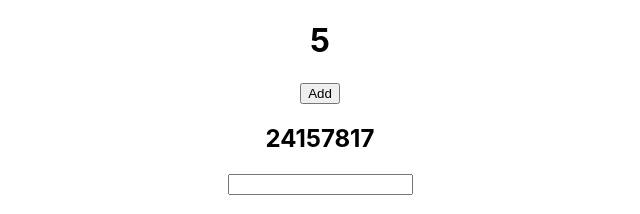
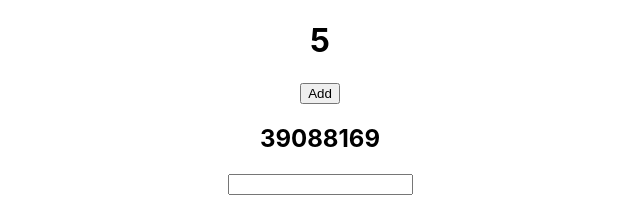
Before and after one commit to Rosenmatt1/HookswithTypescript, a React (Create React App) app: page / in a window 1280 px wide. Shown: the top 214 px of the page, without its empty margins (320-960 px from the left). Built offline with nearby package versions, Linux system fonts and the light colour scheme.

Commit message:
Changed the myNum value

```diff
--- a/src/App.tsx
+++ b/src/App.tsx
@@ -30,7 +30,7 @@ function App() {
     return fib(n - 1) + fib(n - 2)
   }
 
-  const myNum: number = 37
+  const myNum: number = 38
 
   //useMemo memoizes a value
   const result = useMemo<number>(() => fib(myNum), [myNum])
```
